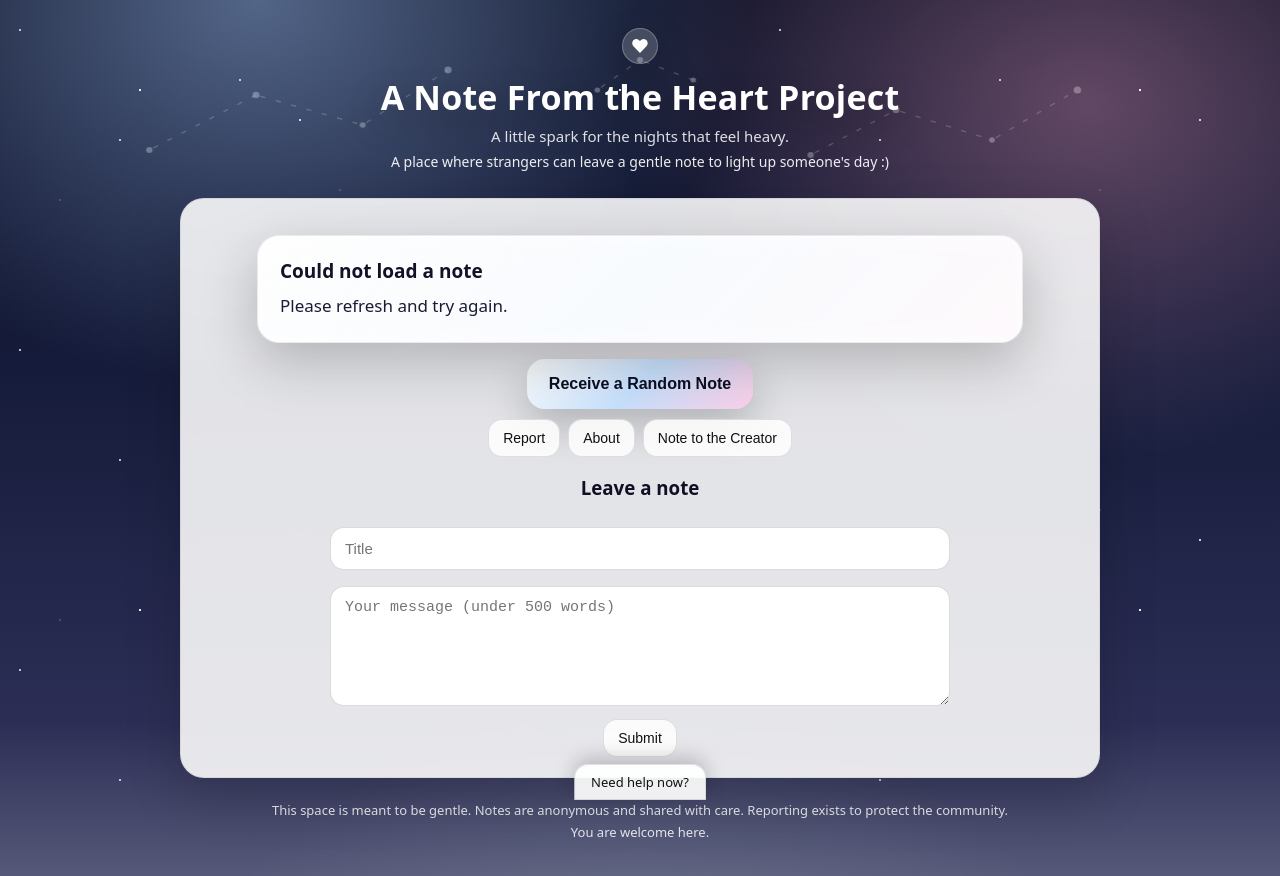
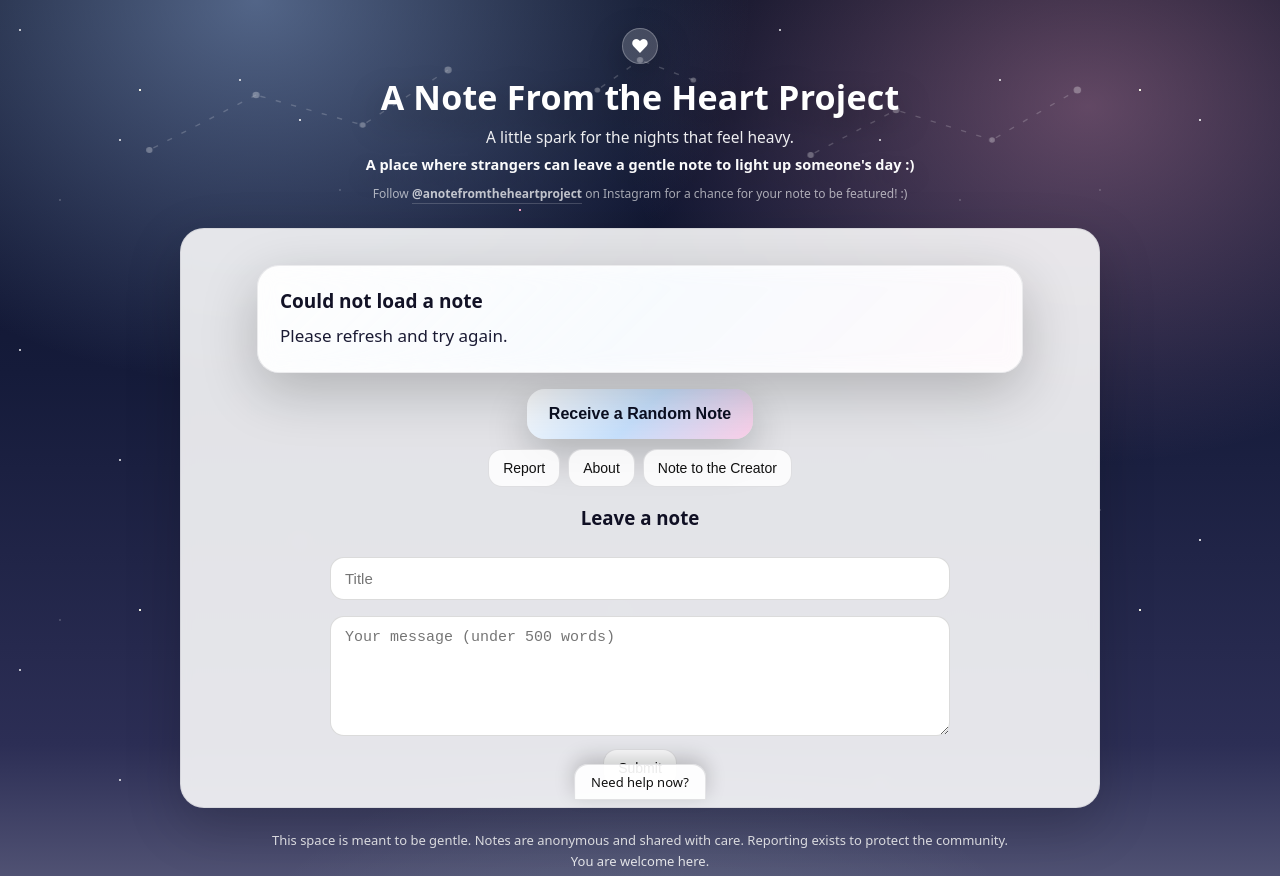
Before and after one commit to alveenas/A-Note-From-the-Heart-Project, a website: page public/index.html in a window 1280 px wide. Shown: the top 876 px of the page. Drawn offline with Linux system fonts and the light colour scheme; no server answers.

Commit message:
added insta

```diff
--- a/public/index.html
+++ b/public/index.html
@@ -109,7 +109,7 @@
 
   /* Shooting stars (behind everything) */
   .shooting-stars{
-    z-index:2; /* content is z-index 10 */
+    z-index:2; /* still behind content because content is z-index 10 */
     overflow:hidden;
   }
   .shooting-stars span{
@@ -136,6 +136,7 @@
     filter:blur(1px);
     opacity:.7;
   }
+  /* staggered positions + delays */
   .shooting-stars span:nth-child(1){ top:12%; left:-30%; animation-delay:0s; animation-duration:8s; }
   .shooting-stars span:nth-child(2){ top:28%; left:-50%; animation-delay:2.2s; animation-duration:9s; }
   .shooting-stars span:nth-child(3){ top:44%; left:-40%; animation-delay:4.2s; animation-duration:8.5s; }
@@ -154,7 +155,7 @@
     max-width:920px;
     margin:0 auto;
     position:relative;
-    z-index:10;
+    z-index:10; /* ensures content is above shooting stars */
   }
 
   .header{
@@ -185,18 +186,42 @@
     letter-spacing:.2px;
   }
 
+  /* Make top text feel a bit more "glowy" and noticeable */
   .tagline{
-    color:rgba(255,255,255,.85);
-    font-size:15px;
+    color:rgba(255,255,255,.92);
+    font-size:15.5px;
     margin:0 0 6px;
+    text-shadow:0 10px 25px rgba(0,0,0,.35);
   }
 
   .mission{
-    color:rgba(255,255,255,.92);
-    font-size:14px;
-    max-width:660px;
+    color:rgba(255,255,255,.98);
+    font-size:14.5px;
+    font-weight:600;
+    max-width:700px;
+    margin:0 auto 10px;
+    line-height:1.5;
+    text-shadow:0 10px 25px rgba(0,0,0,.32);
+  }
+
+  /* Instagram blurb: smaller + less noticeable */
+  .ig-blurb{
+    color:rgba(255,255,255,.62);
+    font-size:12px;
+    max-width:760px;
     margin:0 auto 16px;
-    line-height:1.45;
+    line-height:1.35;
+  }
+  .ig-blurb a{
+    color:rgba(255,255,255,.72);
+    font-weight:600;
+    text-decoration:none;
+    border-bottom:1px solid rgba(255,255,255,.18);
+    padding-bottom:1px;
+  }
+  .ig-blurb a:hover{
+    color:rgba(255,255,255,.85);
+    border-bottom-color:rgba(255,255,255,.35);
   }
 
   .card{
@@ -227,6 +252,7 @@
     overflow:hidden;
   }
 
+  /* subtle glow edge */
   #note::before{
     content:"";
     position:absolute;
@@ -252,12 +278,15 @@
   }
 
   /* Fade-in for each new note */
-  .note-fade{ animation:noteFade .35s ease; }
+  .note-fade{
+    animation:noteFade .35s ease;
+  }
   @keyframes noteFade{
     from{ opacity:0; transform:translateY(6px); }
     to{ opacity:1; transform:none; }
   }
 
+  /* Primary button: "starlight" */
   .primary-btn{
     display:block;
     margin:14px auto 10px;
@@ -368,10 +397,13 @@
   #crisis-popup a{color:#1b3cff;text-decoration:none}
   #crisis-popup a:hover{text-decoration:underline}
 
+  /* Mobile polish */
   @media(max-width:520px){
     body{padding:18px 12px 190px}
     h1{font-size:26px}
-    .mission{font-size:13px;padding:0 6px}
+    .mission{font-size:13.5px;padding:0 6px}
+    .tagline{font-size:14.5px}
+    .ig-blurb{font-size:11.5px;padding:0 6px}
     .primary-btn{width:100%}
     .action-row{gap:8px}
     .action-row .secondary-btn{width:100%}
@@ -392,6 +424,7 @@
 
 <div class="bg-layer constellations" aria-hidden="true">
   <svg viewBox="0 0 1200 220" preserveAspectRatio="none">
+    <!-- constellation 1 -->
     <line class="const-line" x1="140" y1="150" x2="240" y2="95"/>
     <line class="const-line" x1="240" y1="95"  x2="340" y2="125"/>
     <line class="const-line" x1="340" y1="125" x2="420" y2="70"/>
@@ -400,6 +433,7 @@
     <circle class="const-star" cx="340" cy="125" r="2.8"/>
     <circle class="const-star" cx="420" cy="70"  r="3.4"/>
 
+    <!-- constellation 2 -->
     <line class="const-line" x1="760" y1="155" x2="840" y2="110"/>
     <line class="const-line" x1="840" y1="110" x2="930" y2="140"/>
     <line class="const-line" x1="930" y1="140" x2="1010" y2="90"/>
@@ -408,6 +442,7 @@
     <circle class="const-star" cx="930" cy="140" r="2.7"/>
     <circle class="const-star" cx="1010" cy="90" r="3.5"/>
 
+    <!-- little cluster -->
     <line class="const-line" x1="560" y1="90" x2="600" y2="60"/>
     <line class="const-line" x1="600" y1="60" x2="650" y2="80"/>
     <circle class="const-star" cx="560" cy="90" r="2.6"/>
@@ -420,12 +455,19 @@
   <span></span><span></span><span></span><span></span>
 </div>
 
+<!-- Content -->
 <div class="wrap">
   <div class="header">
     <div class="heart" aria-hidden="true">♥</div>
     <h1>A Note From the Heart Project</h1>
     <p class="tagline">A little spark for the nights that feel heavy.</p>
     <p class="mission">A place where strangers can leave a gentle note to light up someone's day :)</p>
+
+    <p class="ig-blurb">
+      Follow
+      <a href="https://instagram.com/anotefromtheheartproject" target="_blank" rel="noopener">@anotefromtheheartproject</a>
+      on Instagram for a chance for your note to be featured! :)
+    </p>
   </div>
 
   <div class="card">
@@ -476,6 +518,7 @@
   </footer>
 </div>
 
+<!-- Crisis Support -->
 <div id="crisis-tab" onclick="toggleCrisis()">Need help now?</div>
 <div id="crisis-popup" aria-live="polite">
   <h3>You deserve support</h3>
```
